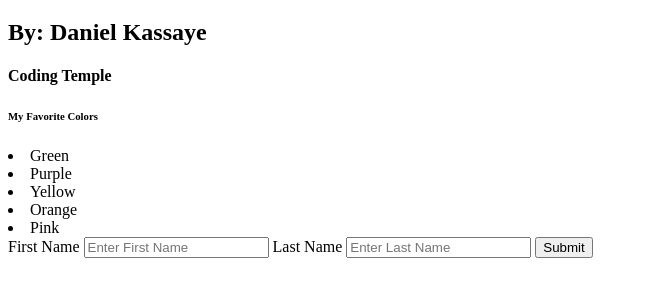
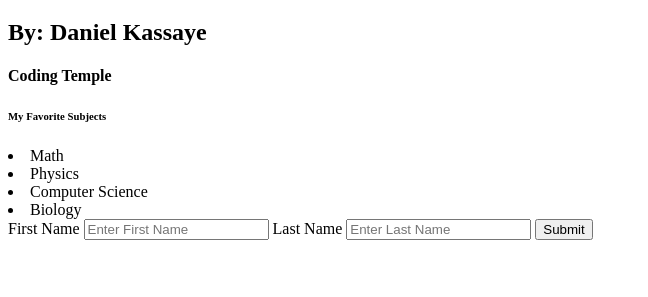
Before and after one commit to danayn/week1hw1, a plain HTML site: page index.html in a window 1280 px wide. Shown: the part 61-358 px from the top of the page, without its empty margins (0-648 px from the left). Drawn offline with Linux system fonts and the light colour scheme.

Commit message:
third commit

```diff
--- a/index.html
+++ b/index.html
@@ -3,22 +3,19 @@
 <head>
     <meta charset="UTF-8">
     <meta name="viewport" content="width=<device-width>, initial-scale=1.0">
-    <title>Day 1 Hello World</title>
+    <title>Day 1 HW 1</title>
 </head>
 <body>
     <h1>Hello World</h1>
     <h2>By: Daniel Kassaye</h2>
     <h4>Coding Temple</h4>
-    <h6>My Favorite Colors</h6>
+    <h6>My Favorite Subjects</h6>
 
     <o1>
-
-
-        <li>Green</li>
-        <li>Purple</li>
-        <li>Yellow</li>
-        <li>Orange</li>
-        <li>Pink</li>
+        <li>Math</li>
+        <li>Physics</li>
+        <li>Computer Science</li>
+        <li>Biology</li>
     </o1>
 
     <form action="">
```
